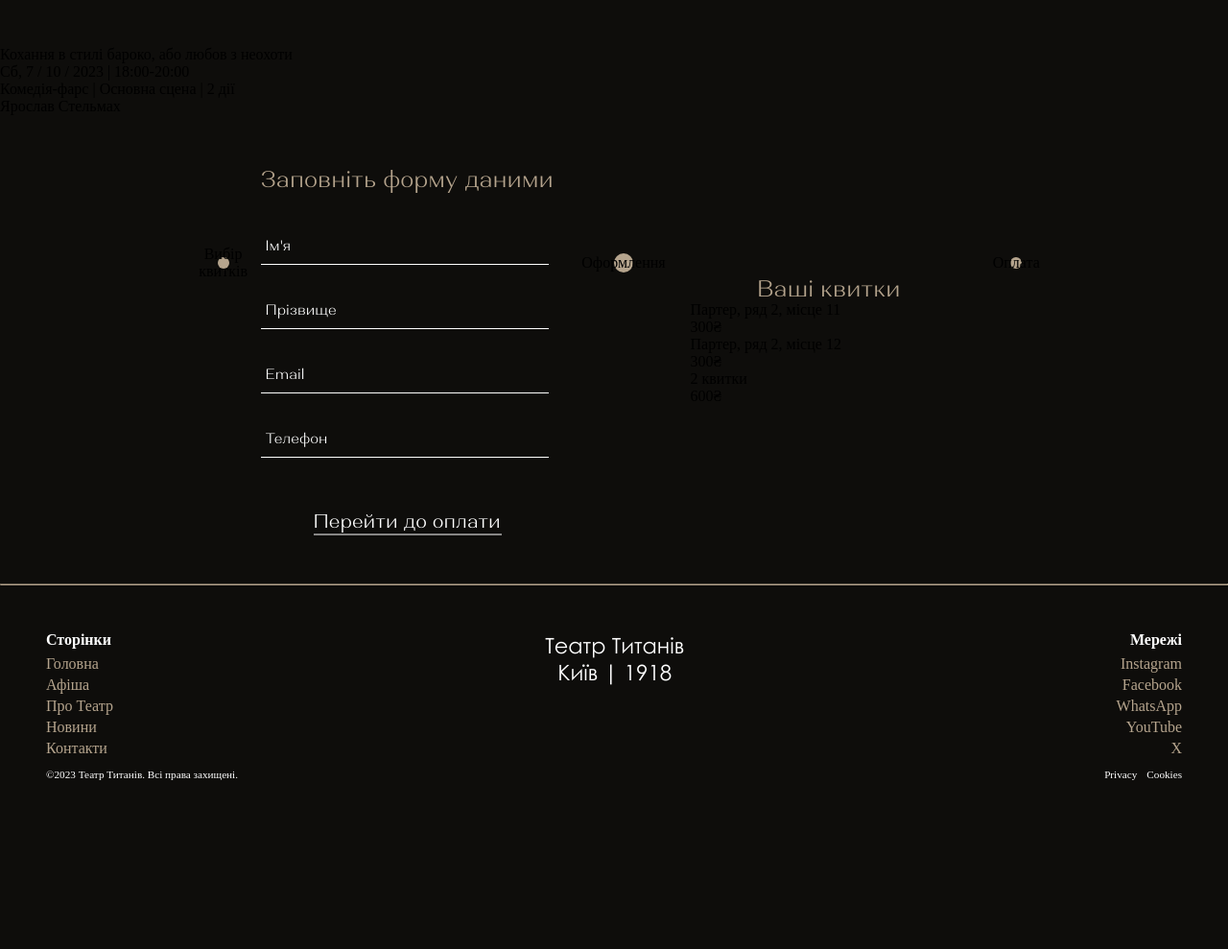
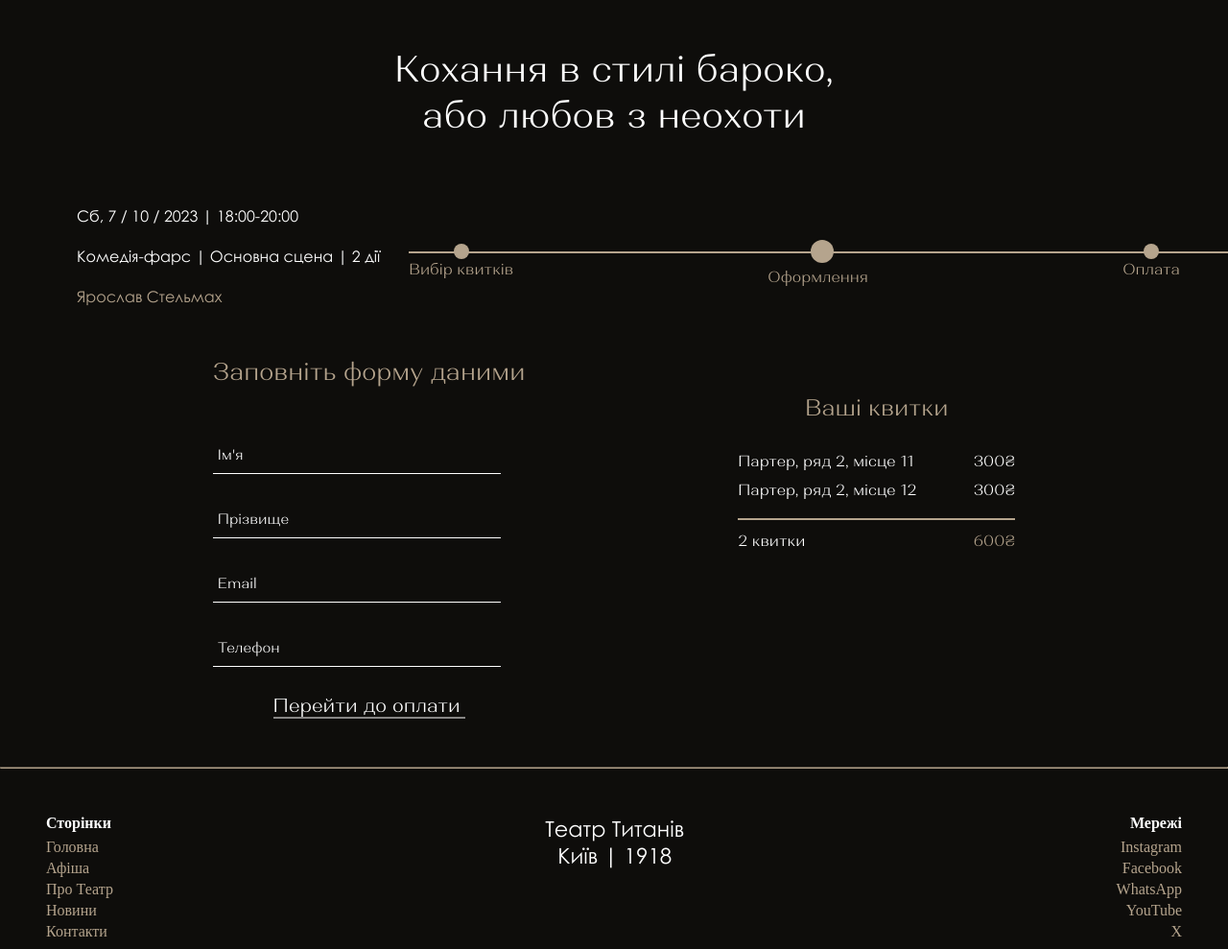
Before and after one commit to Mar4ik10/theatresiteproject, a Django app: page /placingOrder/ in a window 1280 px wide. Shown: the part 126-1115 px from the top of the page at 96% size. Before the commit the page ends 939 px from the top, so only its background shows below. Run offline with Django 4.2, Linux system fonts and the light colour scheme.

Commit message:
Make responsive placing Order

```diff
--- a/theatreproj/static/responsive.css
+++ b/theatreproj/static/responsive.css
@@ -8,24 +8,24 @@
 
   .tickets-header {
     flex-direction: column;
+    margin: 0;
   }
 
   .tickets-info {
     align-items: center;
+    margin-top: 20px;
+    margin-right: 0;
   }
 
   .tickets-steps {
     order: -1;
-    margin-top: 0;
-    width: 90%;
+    margin: 0;
+    width: 100%;
+    padding: 0;
   }
 
   .progress-text::before {
     top: calc(50% - 2rem);
-  }
-
-  .tickets-info {
-    margin-top: 20px;
   }
 }
 
@@ -138,6 +138,18 @@
     flex-direction: column;
     align-items: center;
   }
+
+  /* ______PLACING ORDER_____ */
+  .order-form {
+    margin: 0;
+    padding: 0;
+    justify-content: center;
+    align-items: center;
+  }
+
+  .order-form .text {
+    text-align: center;
+  }
 }
 @media only screen and (max-width: 400px) {
   /* ____HEADER__ */
--- a/theatreproj/static/styles.css
+++ b/theatreproj/static/styles.css
@@ -391,7 +391,6 @@ body {
 .tickets-header {
   display: flex;
   margin-left: 80px;
-  flex: 1;
 }
 
 .tickets-info {
@@ -461,12 +460,6 @@ body {
   width: 100%;
   left: 0;
   top: calc(50% - 5px);
-}
-
-.progress-text:nth-child(1)::before {
-  height: 1.5rem;
-  width: 1.5rem;
-  top: calc(50% - 2.3rem);
 }
 
 .progress-text {
@@ -652,27 +645,27 @@ body {
   display: flex;
   width: 289px;
   height: 20px;
-  background-color: #6f3b2f00;
+  background-color: inherit;
   margin-top: 10px;
 }
 
 .tickets-paycost .text1 {
   font-family: Alethia Next;
-  font-size: 16px;
+  font-size: 1rem;
   font-weight: 400;
   white-space: nowrap;
   text-align: left;
-  color: #b5a48d;
+  color: #fff;
 }
 
 .tickets-paycost .text2 {
   font-family: Alethia Next;
-  font-size: 16px;
+  font-size: 1rem;
   font-weight: 400;
   text-align: right;
   margin-left: auto;
   margin-top: 0px;
-  color: #b5a48d;
+  color: #fff;
 }
 
 .tickets-button {
@@ -812,65 +805,19 @@ body {
   display: flex;
   justify-content: space-between;
 }
-/* SELECT CSS */
+/*------------------------placing_order--------------------*/
 
-/* End of select */
-
-/* Date input */
-
-/*--------------------------placing_order-------------------------------*/
-
-.circle10 {
-  position: absolute;
-  width: 12px;
-  height: 12px;
-  border-radius: 50%;
-  background-color: #000;
-  top: 50%;
-  transform: translateY(-50%);
-  left: calc(50% - 100px);
-  background-color: #b5a48d;
+.order-tickets {
   display: flex;
-  flex-direction: column;
-  align-items: center;
-  justify-content: center;
-  text-align: center;
-}
-
-.circle10:nth-child(1) {
-  left: calc(33.33% - 200px);
-}
-
-.circle10:nth-child(2) {
-  left: calc(50%);
-  width: 20px;
-  height: 20px;
-}
-
-.circle10:nth-child(3) {
-  left: calc(66.66% + 200px);
-}
-
-.frame-144 {
-  display: flex;
-  flex-direction: row;
-  width: 879px;
-  height: auto;
-  margin-top: 50px;
-  margin-left: auto;
-  margin-right: auto;
-  margin-top: 50px;
-  margin-bottom: 50px;
+  margin: 50px 0;
+  justify-content: space-evenly;
+  flex-wrap: wrap;
   background-color: rgba(127, 255, 212, 0);
 }
 
-.frame-143 {
+.forder-form {
   display: flex;
   flex-direction: column;
-  width: 306px;
-  height: auto;
-  margin-left: auto;
-  margin-right: auto;
   background-color: rgba(236, 255, 127, 0);
 }
 
@@ -881,25 +828,20 @@ body {
   height: 160px;
   margin-left: auto;
   margin-right: auto;
-  margin-top: auto;
-  margin-bottom: auto;
   background-color: rgba(139, 69, 113, 0);
 }
 
-.frame-143 .text {
-  width: 306px;
-  height: 17px;
+.order-form .text {
   font-family: Alethia Next;
-  font-size: 24px;
+  font-size: 1.6rem;
   font-weight: 350;
   line-height: 35px;
-  letter-spacing: 0em;
   text-align: left;
   margin-top: 0px;
   color: #b5a48d;
 }
 
-.frame-141 {
+.order-form-content {
   display: flex;
   flex-direction: column;
   width: auto;
@@ -907,12 +849,12 @@ body {
   margin-top: 50px;
 }
 
-.frame-141 .group {
+.order-form-content .group {
   position: relative;
   margin-bottom: 28px;
 }
 
-.frame-141 input {
+.order-form-content input {
   font-size: 18px;
   padding: 10px 10px 10px 5px;
   display: block;
@@ -925,11 +867,11 @@ body {
   font-family: Alethia Next;
 }
 
-.frame-141 input:focus {
+.order-form-content input:focus {
   outline: none;
 }
 
-label {
+.order-form-content label {
   color: #ffffff;
   font-size: 15px;
   font-family: Alethia Next;
@@ -941,8 +883,8 @@ label {
   transition: 0.2s ease all;
 }
 
-input:focus ~ label,
-input:valid ~ label {
+.order-form-content input:focus ~ label,
+.order-form-content input:valid ~ label {
   top: -20px;
   font-size: 14px;
   color: #b5a48d;
@@ -972,12 +914,12 @@ input:valid ~ label {
   right: 50%;
 }
 
-input:focus ~ .bar:before,
-input:focus ~ .bar:after {
+.order-form-content input:focus ~ .bar:before,
+.order-form-content input:focus ~ .bar:after {
   width: 50%;
 }
 
-.highlight {
+.order-form-content .highlight {
   position: absolute;
   height: 60%;
   width: 100px;
@@ -987,7 +929,7 @@ input:focus ~ .bar:after {
   opacity: 0.5;
 }
 
-input:focus ~ .highlight {
+.order-form-content input:focus ~ .order-form-content .highlight {
   -webkit-animation: inputHighlighter 0.3s ease;
   -moz-animation: inputHighlighter 0.3s ease;
   animation: inputHighlighter 0.3s ease;
@@ -1021,46 +963,25 @@ input:focus ~ .highlight {
   }
 }
 
-.frame-120-2 .text {
-  width: 150px;
-  height: 30px;
-  font-family: Alethia Next;
-  font-size: 24px;
-  font-weight: 350;
-  line-height: 35px;
-  letter-spacing: 0em;
-  margin-left: auto;
-  margin-right: auto;
-  margin-top: 0px;
-  color: #b5a48d;
-  background-color: rgba(255, 127, 80, 0);
-}
-
-.text-28-2 {
-  width: 196px;
-  height: auto;
+.order-form-button-pay {
+  width: 200px;
   font-family: Alethia Next;
   font-size: 20px;
   font-weight: 400;
-  line-height: 27px;
-  letter-spacing: 0em;
   white-space: nowrap;
-  margin-top: 25px;
-  margin-left: auto;
-  margin-right: auto;
+  margin: 25px auto 0 auto;
   color: #ffffff;
 }
 
-.line-10-3 {
-  width: 196px;
+.order-form-underline {
+  width: 200px;
   height: 1px;
   background-color: #ffffff;
-  margin-left: auto;
-  margin-right: auto;
+  margin: 0 auto;
   transform: translateY(-50%);
 }
 
-.component-28-2 .text-28-2:hover {
+.order-form-buy .order-form-button-pay:hover {
   color: #b5a48d;
 }
 
--- a/theatreproj/templates/afisha.html
+++ b/theatreproj/templates/afisha.html
@@ -46,9 +46,8 @@
 
 <script>
   $(function () {
-    // Detect changes in the select dropdown or datepicker
     $("#input-select, #input-date").on("change", function () {
-      $("#filter-form").submit(); // Automatically submit the form
+      $("#filter-form").submit();
     });
   });
 </script>
--- a/theatreproj/templates/placingOrder.html
+++ b/theatreproj/templates/placingOrder.html
@@ -1,29 +1,29 @@
 {% extends "base.html" %}{% load static %}{% block main %}
-<div class="text-tickets">Кохання в стилі бароко, або любов з неохоти</div>
-<div class="frame-134">
-  <div class="frame-86">
-    <div class="date">Сб, 7 / 10 / 2023 | 18:00-20:00</div>
-    <div class="genre">Комедія-фарс | Основна сцена | 2 дії</div>
-    <div class="author">Ярослав Стельмах</div>
+<style>
+  .progress-text:nth-child(2)::before {
+    height: 1.5rem;
+    width: 1.5rem;
+    top: calc(50% - 2.3rem);
+  }
+</style>
+
+<div class="tickets-title">Кохання в стилі бароко, або любов з неохоти</div>
+<div class="tickets-header">
+  <div class="tickets-info">
+    <div class="tickets-date">Сб, 7 / 10 / 2023 | 18:00-20:00</div>
+    <div class="tickets-genre">Комедія-фарс | Основна сцена | 2 дії</div>
+    <div class="tickets-author">Ярослав Стельмах</div>
   </div>
-  <div class="group-10">
-    <div class="line9">
-      <div class="circle10">
-        <div class="text">Вибір квитків</div>
-      </div>
-      <div class="circle10">
-        <div class="text">Оформлення</div>
-      </div>
-      <div class="circle10">
-        <div class="text">Оплата</div>
+  <div class="tickets-steps">
+    <div class="progress-text">Вибір квитків</div>
+    <div class="progress-text">Оформлення</div>
+    <div class="progress-text">Оплата</div>
   </div>
 </div>
-  </div>
-</div>
-<div class="frame-144">
-  <div class="frame-143">
+<div class="order-tickets">
+  <div class="order-form">
     <div class="text">Заповніть форму даними</div>
-    <div class="frame-141">
+    <div class="order-form-content">
       <form method="post">
         <div class="group">
           <input type="text" required />
@@ -52,34 +52,33 @@
           <span class="bar"></span>
           <label>Телефон</label>
         </div>
+
+        <div class="order-form-buy">
+          <div class="order-form-button-pay">Перейти до оплати</div>
+          <div class="order-form-underline"></div>
+        </div>
       </form>
-    </div>
-    <div class="component-28-2">
-      <div class="text-28-2">Перейти до оплати</div>
-      <div class="line-10-3"></div>
     </div>
   </div>
 
-  <div class="frame-120-2">
+  <div class="tickets-pay">
     <div class="text">Ваші квитки</div>
-    <div class="frame-118">
-      <div class="frame-117">
-        <div class="frame-115">
+    <div class="your-tickets">
+      <div class="tickets-paycost">
         <div class="text1">Партер, ряд 2, місце 11</div>
         <div class="text2">300₴</div>
       </div>
-        <div class="frame-116">
+      <div class="tickets-paycost">
         <div class="text1">Партер, ряд 2, місце 12</div>
         <div class="text2">300₴</div>
       </div>
-        <div class="line-10"></div>
-        <div class="frame-119">
+      <div class="your-tickets-line"></div>
+      <div class="tickets-sum">
         <div class="text1">2 квитки</div>
         <div class="text2">600₴</div>
       </div>
     </div>
   </div>
 </div>
-</div>
 
 {% endblock %}
```
Also changed, not shown: theatreproj/templates/selectTickets.html (+9 -0 lines). Lines whose indentation alone changed are shown as unchanged.
